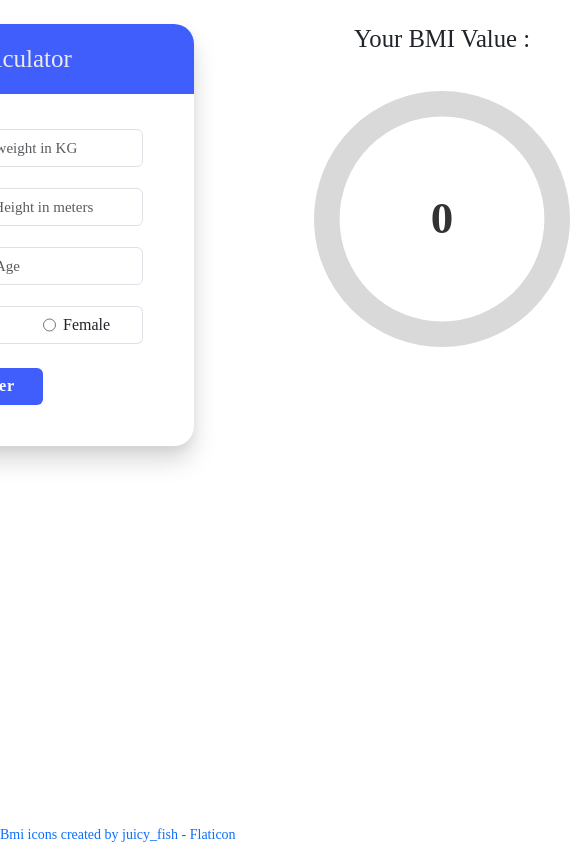
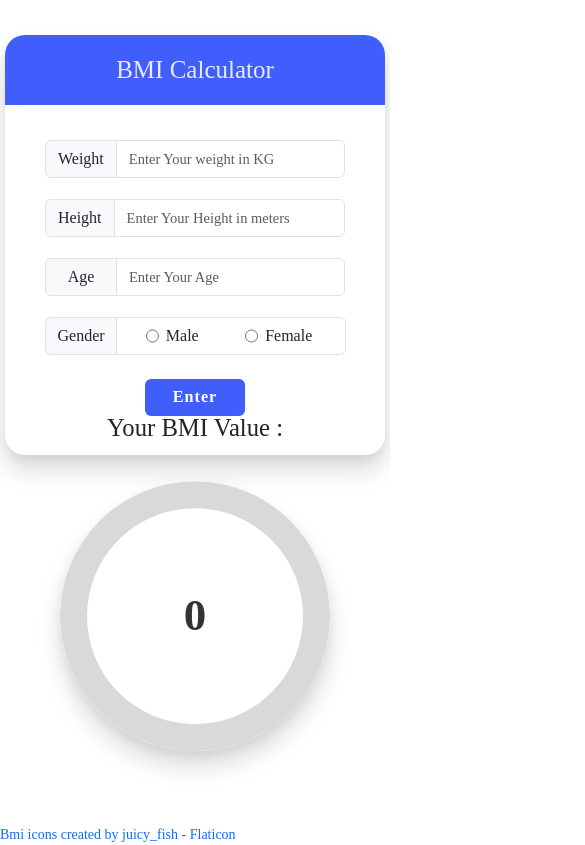
Before and after one commit to Priyank-Lal/myCodingProjects, a React (Vite) app: page / in a window 390 px wide. Shown: the whole page, 585 px wide, since content can reach past the window. Built offline with nearby package versions, Linux system fonts and the light colour scheme; a web font is replaced by a local one.

Commit message:
Updated layout and made the site mobile responsive

```diff
--- a/src/App.css
+++ b/src/App.css
@@ -24,9 +24,15 @@ body {
     display: grid
 }
 
-@media (max-width : 890px) {
+/* Mobile Phones */
+
+@media (max-width : 768px) {
     .bmiTable {
         display: none !important;
     }
 
+    .MainContainer {
+        height: 100vh;
+        width: 100vw;
+    }
 }
--- /dev/null
+++ b/src/Components/BmiDisplay/BmiDisplay.css
@@ -0,0 +1,31 @@
+@media (max-width : 500px) {
+    .rcProgress {
+        top: 75%;
+        left: 50%;
+        position: absolute;
+        transform: translate(-50%, -50%);
+        height: fit-content !important;
+
+    }
+
+    .CircleDiv {
+        width: 220px !important;
+        height: 220px !important;
+    }
+}
+
+@media (max-width : 768px) {
+    .rcProgress {
+        top: 70%;
+        left: 50%;
+        position: absolute;
+        transform: translate(-50%, -50%);
+        height: fit-content !important;
+
+    }
+
+    .CircleDiv {
+        width: 270px !important;
+        height: 270px !important;
+    }
+}
--- a/src/Components/BmiDisplay/BmiDisplay.jsx
+++ b/src/Components/BmiDisplay/BmiDisplay.jsx
@@ -1,9 +1,10 @@
 import React from "react";
 import { Circle } from "rc-progress";
+import "./BmiDisplay.css"
 
 export default function BmiDisplay({ finalResult, BmiPercentage, review }) {
     return (
-        <div
+        <div className="rcProgress"
             style={{
                 display: "flex",
                 flexDirection: "column",
@@ -15,7 +16,7 @@ export default function BmiDisplay({ finalResult, BmiPercentage, review }) {
         >
             <h2>Your BMI Value :</h2>
 
-            <div style={{ position: "relative", width: "256px", height: "256px" }}>
+            <div className="CircleDiv" style={{ position: "relative", width: "256px", height: "256px" }}>
                 <Circle
                     trailWidth={10}
                     percent={BmiPercentage > 100 ? 100 : BmiPercentage}
@@ -29,7 +30,10 @@ export default function BmiDisplay({ finalResult, BmiPercentage, review }) {
                                             "green"
                     }
 
-                    style={{ width: "100%", height: "100%", }}
+                    style={{
+                        width: "100%", height: "100%", boxShadow: 'rgba(0, 0, 0, 0.15) 0px 15px 25px, rgba(0, 0, 0, 0.05) 0px 5px 10px',
+                        borderRadius: '50%',
+                    }}
                 />
                 <div
                     style={{
--- a/src/Components/BmiTable/BmiTable.jsx
+++ b/src/Components/BmiTable/BmiTable.jsx
@@ -18,7 +18,7 @@ const BmiTable = () => {
                     <tr>
                         <th>Classification</th>
                         <th>BMI Range (Kg/m²)</th>
-                        <th>Risk of Developing Health Problems</th>
+                        <th className="Health">Risk of Developing Health Problems</th>
                     </tr>
                 </thead>
                 <tbody>
@@ -26,7 +26,7 @@ const BmiTable = () => {
                         <tr key={idx}>
                             <td>{row.classification}</td>
                             <td>{row.range}</td>
-                            <td>{row.risk}</td>
+                            <td className="Health">{row.risk}</td>
                         </tr>
                     ))}
                 </tbody>
--- a/src/Components/Box/Box.css
+++ b/src/Components/Box/Box.css
@@ -36,8 +36,8 @@
 }
 
 .weightInputDiv .heightInputDiv .ageInputDiv .genderInputDiv {
-    width: 314px;
-    height: 36px;
+    width: 24.5%;
+    height: 4.32%;
 }
 
 .input-group {
@@ -114,3 +114,51 @@
     -webkit-appearance: none;
     margin: 0;
 }
+
+/* Mobile */
+
+@media (max-width: 768px) {
+    .box {
+        width: 320px;
+        height: 400px;
+        top: 30%;
+        left: 50%;
+        position: absolute;
+        transform: translate(-50%, -50%);
+    }
+
+    .input-group {
+        width: 250px;
+
+        input::placeholder {
+            font-size: 12.5px;
+        }
+    }
+
+    .genderInputDiv .radioBox {
+        width: 179px;
+    }
+}
+
+@media (max-width: 768px) {
+    .box {
+        width: 380px;
+        height: 420px;
+        top: 30%;
+        left: 50%;
+        position: absolute;
+        transform: translate(-50%, -50%);
+    }
+
+    .input-group {
+        width: 300px;
+
+        input::placeholder {
+            font-size: 14.5px;
+        }
+    }
+
+    .genderInputDiv .radioBox {
+        width: 229px;
+    }
+}
```
